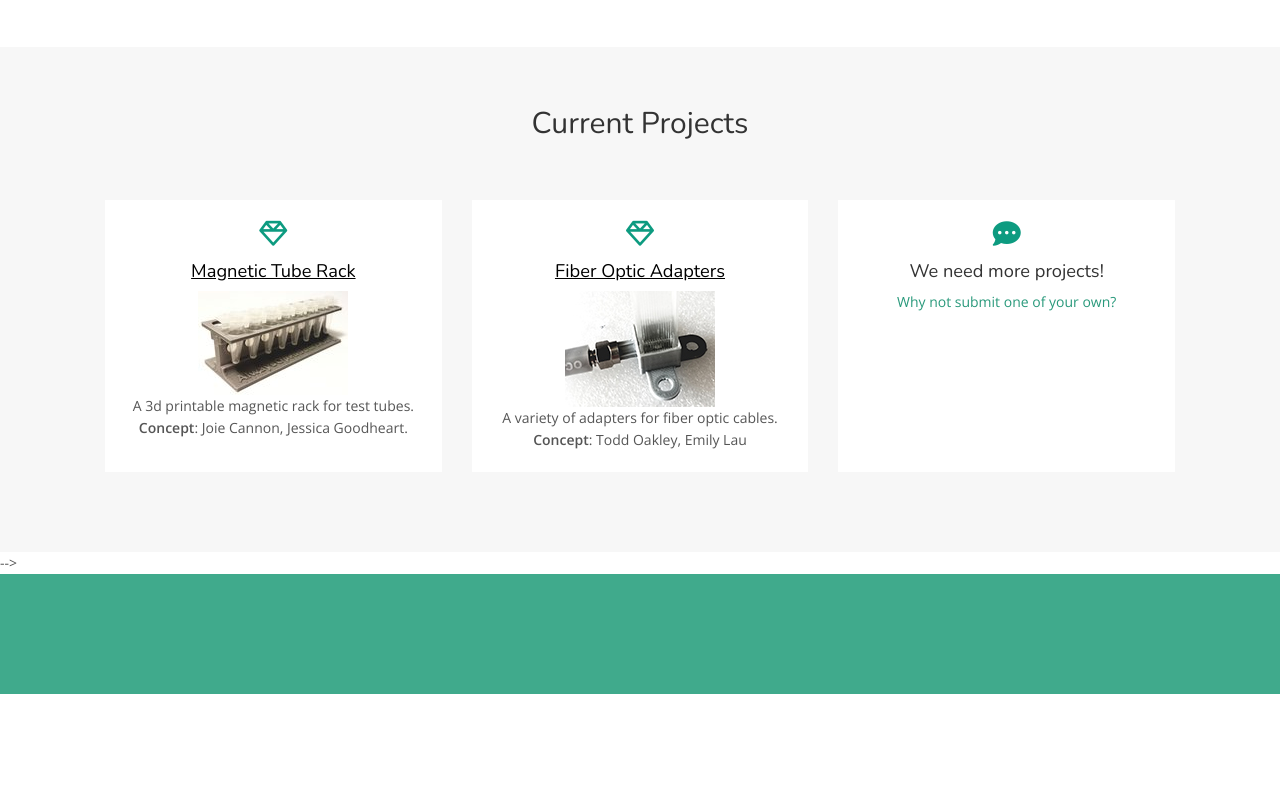
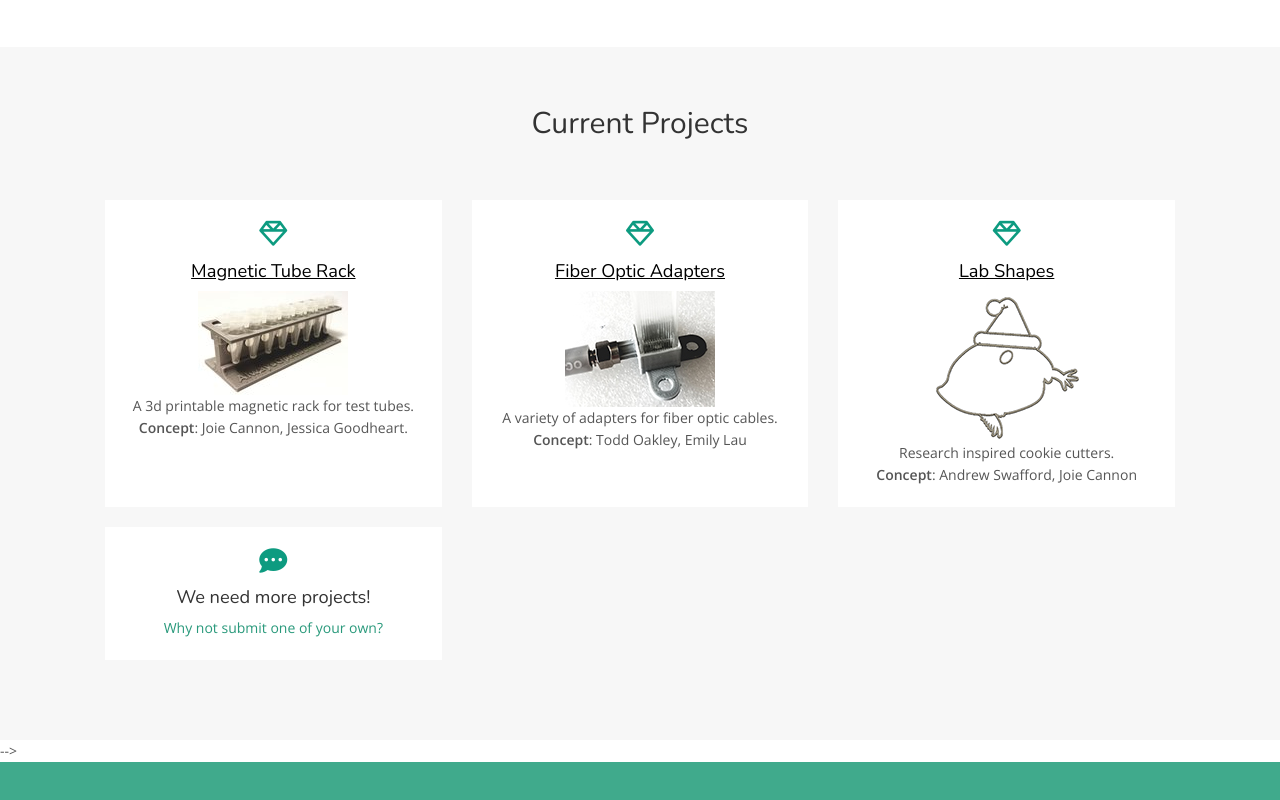
Before and after one commit to AlwaysOpenSource/alwaysopensource.github.io, a plain HTML site: page index.html in a window 1280 px wide. Shown: the part 1311-2111 px from the top of the page. Before the commit the page ends 2005 px from the top, so only its background shows below. Drawn offline with nearby package versions, Linux system fonts and the light colour scheme.

Commit message:
added project row, woo!

```diff
--- a/index.html
+++ b/index.html
@@ -110,7 +110,7 @@
         <i class="fa fa-code-fork fa-3x"></i>
         <h3>Our Projects</h3>
         <ul>
-            <li><strong><a href="https://github.com/AlwaysOpenSource?tab=repositories" style="color:white"><u>Completed Projects</u></a></strong>
+            <li><strong><a href="#projects" style="color:white"><u>Completed Projects</u></a></strong>
             <br>
             <li><strong><a href="mailto:projects@alwaysopensource.org" style="color:white"><u>Suggest a Project</u></a></strong>
         </ul>
@@ -196,6 +196,17 @@
                     </div>
                 </div>
 
+                <div class="col-sm-6 col-md-4">
+                    <div class="icon-box">
+                        <i class="fa fa-diamond fa-2x" style="color:#0D9B80"></i>
+                        <h4><a href="https://github.com/AlwaysOpenSource/LabShapes" style="color:black"><u>Lab Shapes</u></a></h4>
+						<a href="https://github.com/AlwaysOpenSource/LabShapes"><img src="/img/Santa_cods_small.png"></a>
+                        <p>Research inspired cookie cutters.<br><b>Concept</b>: Andrew Swafford, Joie Cannon</p>
+                    </div>
+                </div>
+
+        </div>
+        <div class = "row">
                 <div class="col-sm-6 col-md-4">
                     <div class="icon-box">
                         <i class="fa fa-commenting fa-2x" style="color:#0D9B80"></i>
```
